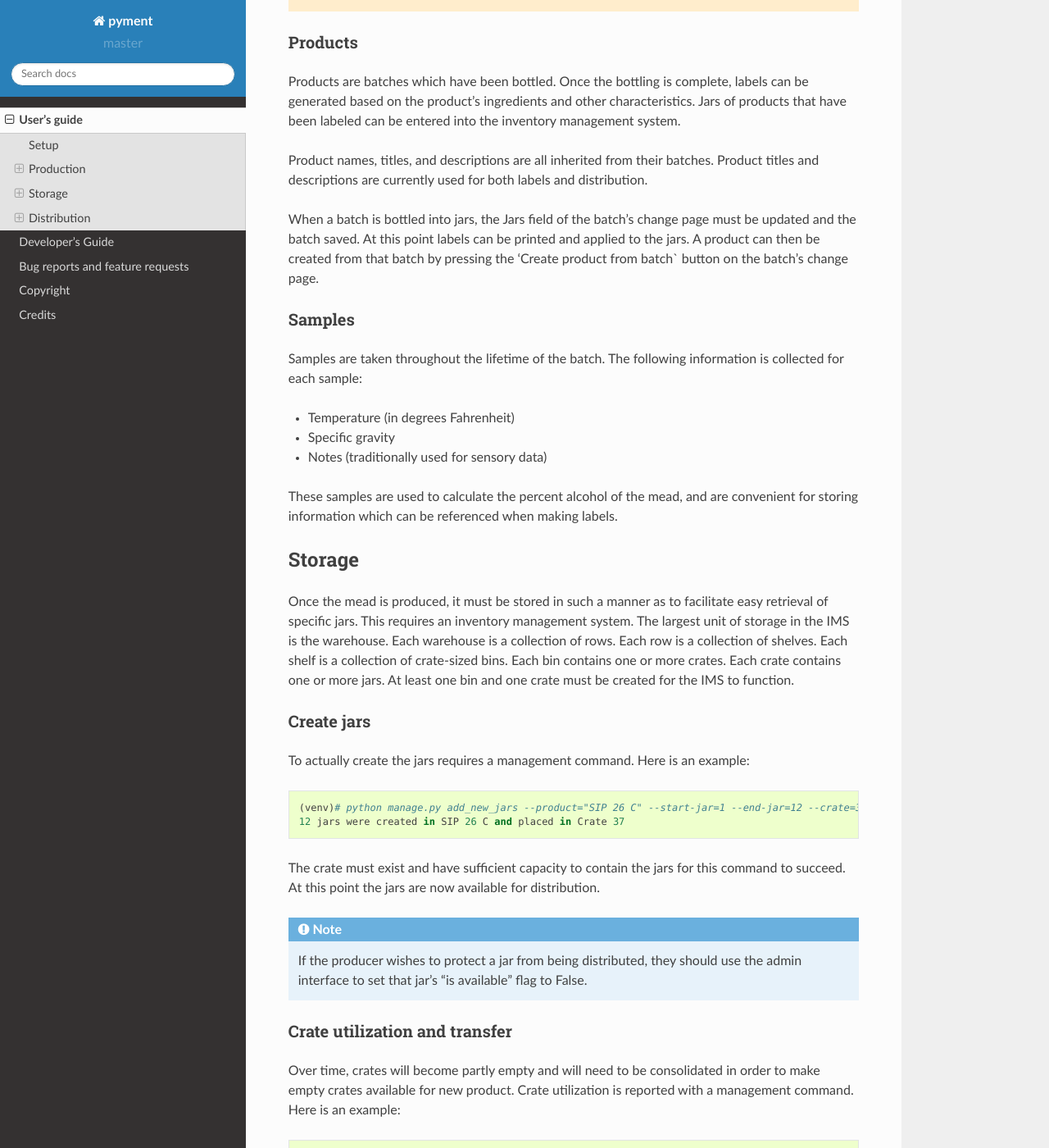
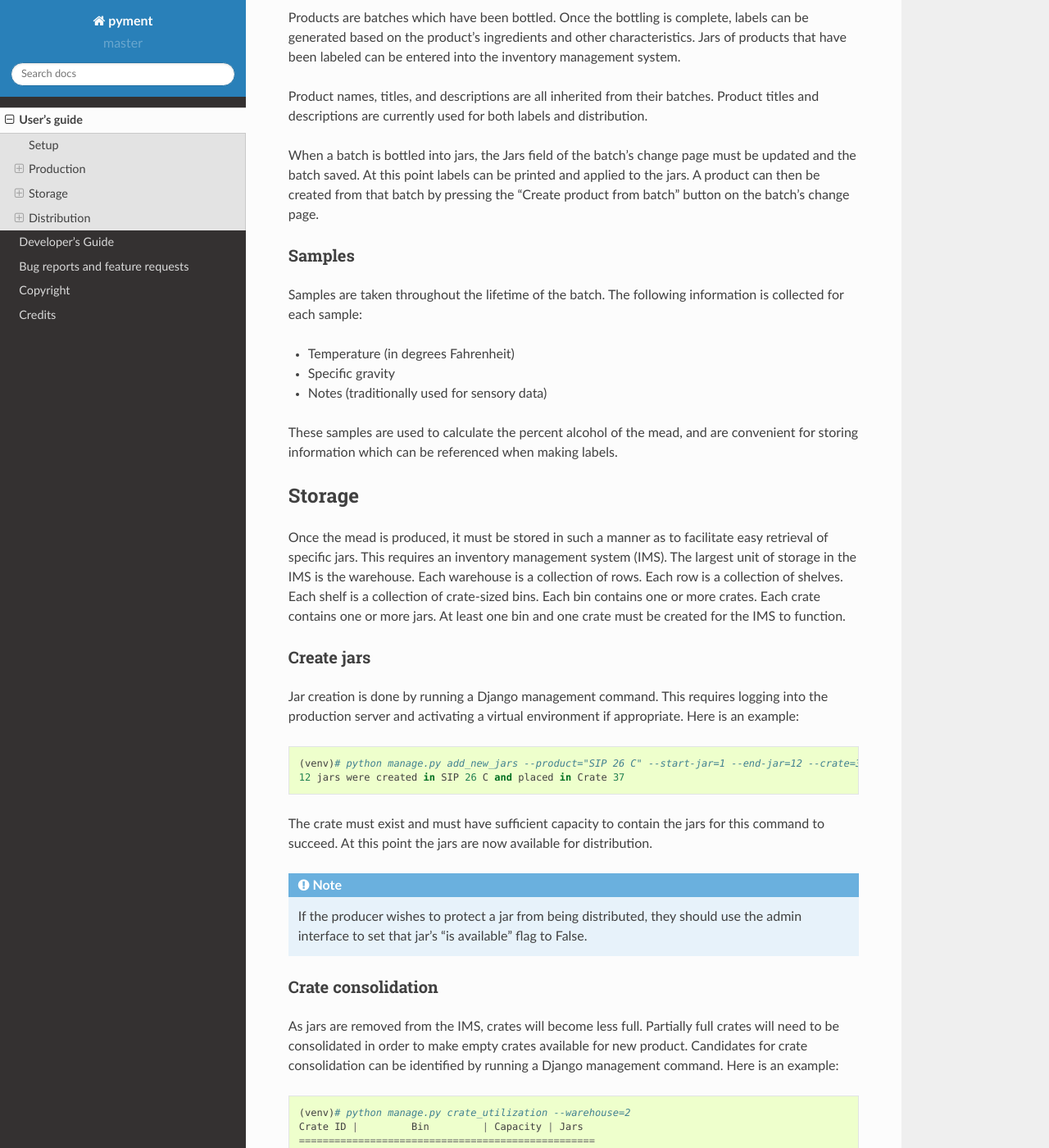
Before and after one commit to mathuin/pyment, a Sphinx documentation site: the page built from docs/source/user.rst, in a window 1280 px wide and 1400 px high, scrolled down 2494 px. Shown: the whole window at 82% size. Built offline with Sphinx 7.4.7 and the Read the Docs theme 2.0.0, drawn with Linux system fonts in a browser that asks for light colours; formulas are drawn with MathJax 3; some of the changed text lies outside the part shown.

Commit message:
Updated user's guide to reflect suggested changes.
Lots of constructive suggestions were made and many were implemented.

```diff
--- a/docs/source/user.rst
+++ b/docs/source/user.rst
@@ -93,7 +93,7 @@ Recipes also have titles and descriptions for organizational purposes
 as well.
 
 Recipes can be created from the recipe select page as well as from
-existing batches by pressing the 'Create recipe from batch' button on
+existing batches by pressing the "Create recipe from batch" button on
 the batch's change page.
 
 Batches
@@ -109,16 +109,16 @@ batches also have names.  Batch names are composed of unique strings
 representing brewing events and a batch letter indicating the sequence
 in which the batch was brewed.  The author uses batch names like "SIP
 26 C", where "SIP 26" represents the brewing event and "C" indicates
-that this was the third batch brewed during that event.
-
-.. note:: Any non-empty string can be used as an event identifier.
+that this was the third batch brewed during that event.  Any non-empty
+string can be used as an event identifier.
 
 Batches can be created from the recipe's change page by pressing the
 'Create batch from recipe' button.  Placeholder values for the
 batch-specific information must be changed immediately to avoid
 conflict with other batches.
 
-.. todo:: There is an open issue about this problem.
+.. todo:: In the future, pressing this button will result in a dialog
+          box requesting user input for these values.
 
 Products
 ~~~~~~~~
@@ -135,7 +135,7 @@ labels and distribution.
 When a batch is bottled into jars, the Jars field of the batch's
 change page must be updated and the batch saved.  At this point labels
 can be printed and applied to the jars.  A product can then be created
-from that batch by pressing the 'Create product from batch` button on
+from that batch by pressing the "Create product from batch" button on
 the batch's change page.
 
 Samples
@@ -157,36 +157,39 @@ Storage
 
 Once the mead is produced, it must be stored in such a manner as to
 facilitate easy retrieval of specific jars.  This requires an
-inventory management system.  The largest unit of storage in the IMS
-is the warehouse.  Each warehouse is a collection of rows.  Each row
-is a collection of shelves.  Each shelf is a collection of crate-sized
-bins.  Each bin contains one or more crates.  Each crate contains one
-or more jars.  At least one bin and one crate must be created for the
-IMS to function.
+inventory management system (IMS).  The largest unit of storage in the
+IMS is the warehouse.  Each warehouse is a collection of rows.  Each
+row is a collection of shelves.  Each shelf is a collection of
+crate-sized bins.  Each bin contains one or more crates.  Each crate
+contains one or more jars.  At least one bin and one crate must be
+created for the IMS to function.
 
 Create jars
 ~~~~~~~~~~~
 
-To actually create the jars requires a management command.  Here is an example::
+Jar creation is done by running a Django management command.  This
+requires logging into the production server and activating a virtual
+environment if appropriate.  Here is an example::
 
   (venv)# python manage.py add_new_jars --product="SIP 26 C" --start-jar=1 --end-jar=12 --crate=37
   12 jars were created in SIP 26 C and placed in Crate 37
 
-The crate must exist and have sufficient capacity to contain the jars
-for this command to succeed.  At this point the jars are now available
-for distribution.
+The crate must exist and must have sufficient capacity to contain the
+jars for this command to succeed.  At this point the jars are now
+available for distribution.
 
 .. note:: If the producer wishes to protect a jar from being
           distributed, they should use the admin interface to set that
           jar's "is available" flag to False.
 
-Crate utilization and transfer
-~~~~~~~~~~~~~~~~~~~~~~~~~~~~~~
+Crate consolidation
+~~~~~~~~~~~~~~~~~~~
 
-Over time, crates will become partly empty and will need to be
-consolidated in order to make empty crates available for new product.
-Crate utilization is reported with a management command.  Here is an
-example::
+As jars are removed from the IMS, crates will become less full.
+Partially full crates will need to be consolidated in order to make
+empty crates available for new product.  Candidates for crate
+consolidation can be identified by running a Django management
+command.  Here is an example::
 
   (venv)# python manage.py crate_utilization --warehouse=2
   Crate ID |         Bin         | Capacity | Jars
```
Also changed, not shown: other parts of docs/source/user.rst (+7 -7 lines).
